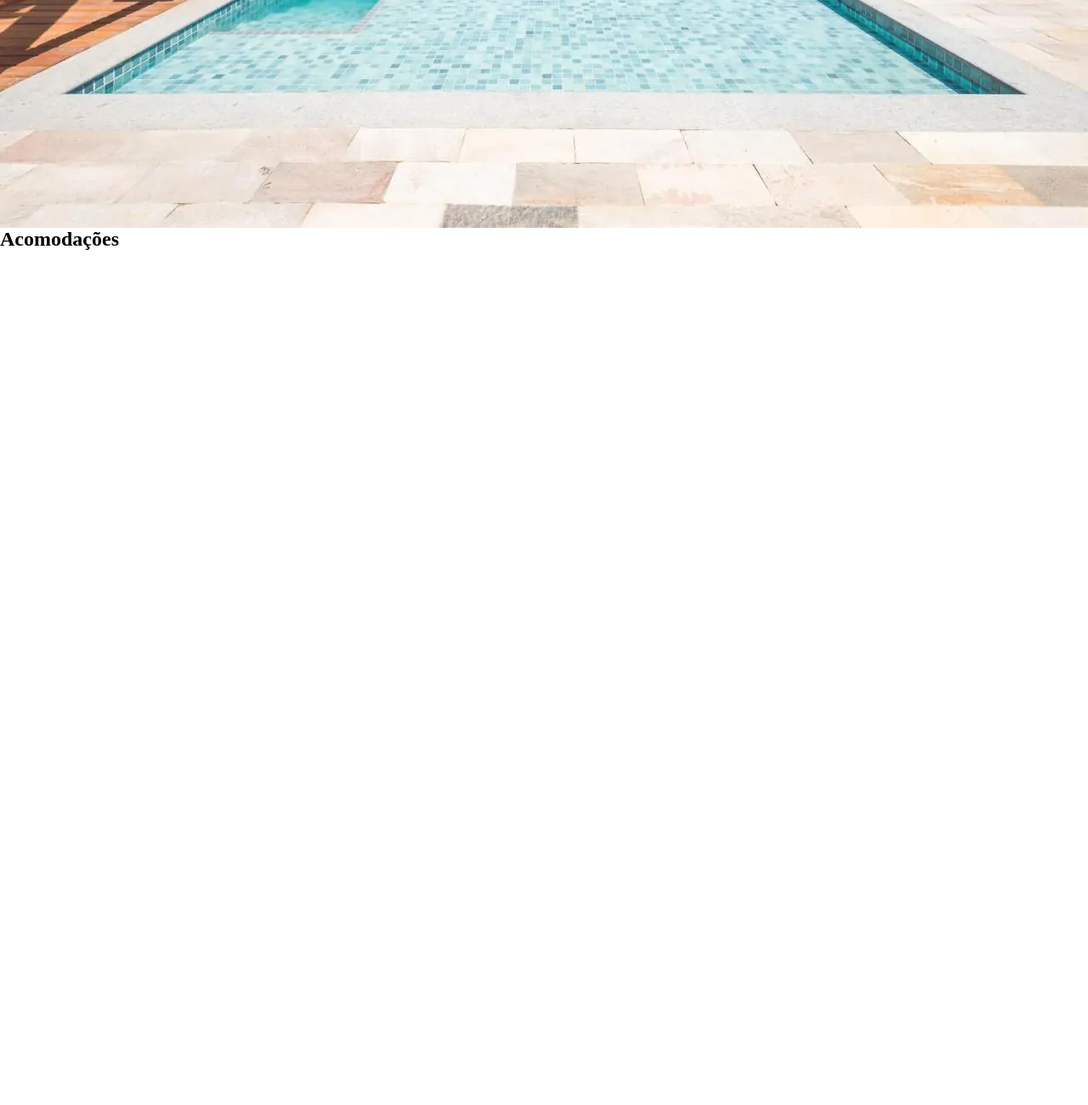
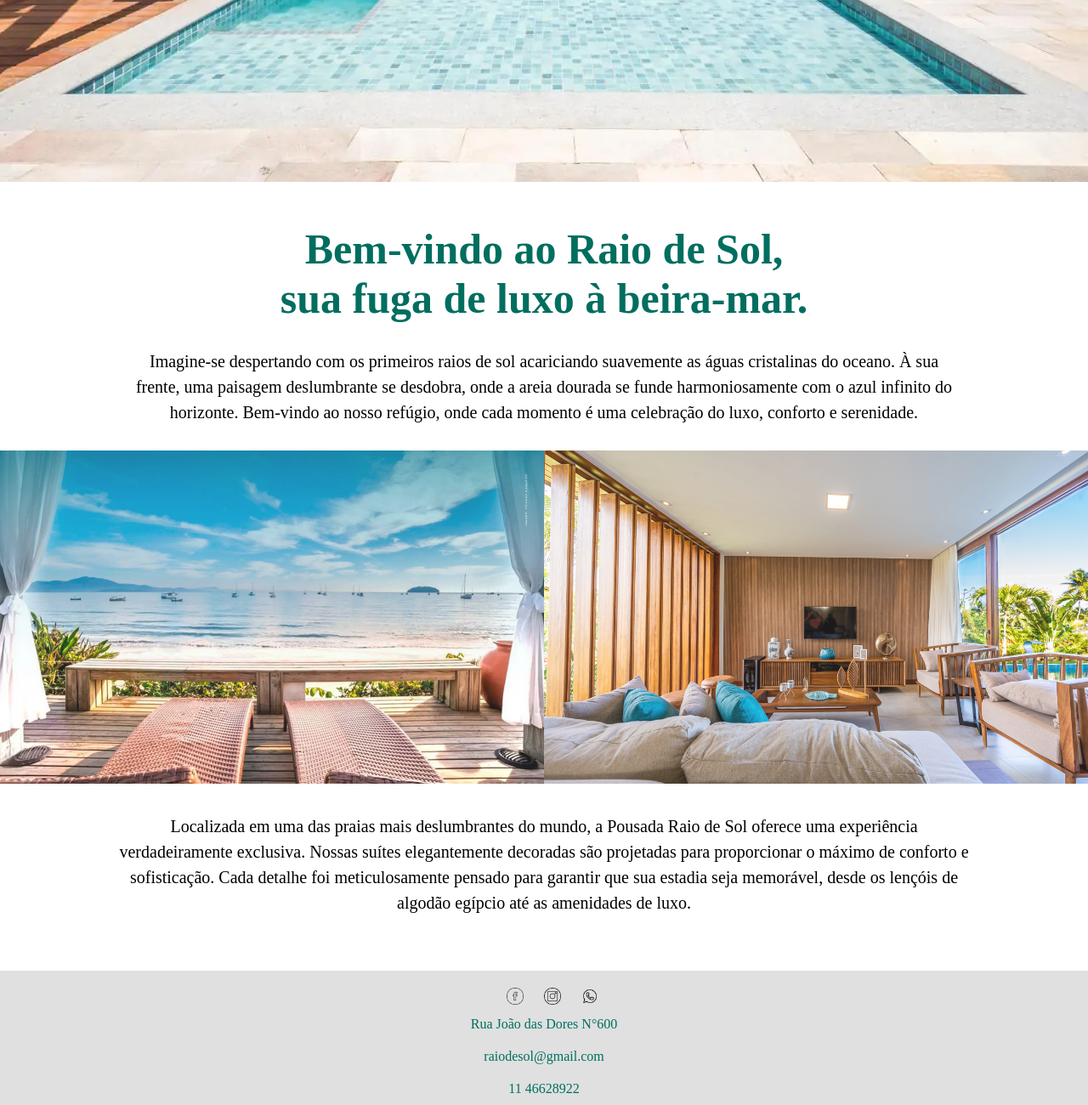
Before and after one commit to klebers022/cp-pousada, a plain HTML site: page index.html in a window 1280 px wide. Shown: the part 586-1886 px from the top of the page at 85% size. Before the commit the page ends 881 px from the top, so only its background shows below. Drawn offline with Linux system fonts and the light colour scheme; a web font is replaced by a local one.

Commit message:
pagina inicial completa

```diff
--- a/css/style.css
+++ b/css/style.css
@@ -2,13 +2,22 @@
     margin: 0;
     padding: 0;
     box-sizing: border-box;
+    font-family: "Oranienbaum", serif;
+
+}
+
+header{
+    background-image: url(/image/pousadas-pe-areia-litoral-norte-sp-villa-sape-pousada.webp);
+    background-repeat: no-repeat;
+    background-size: 100%;
+    height: 100vh;
 }
 
 header nav{
     color: white;
 }
 
-header nav ul {
+header nav ul  {
     display: flex;
     justify-content: space-evenly;
     list-style: none;
@@ -16,6 +25,11 @@ header nav ul {
     font-size: 20px;
     padding: 10px;
 
+}
+
+header ul li a {
+    color: white;
+    text-decoration: none;
 }
 
 header nav ul li:hover{
@@ -27,16 +41,90 @@ header h1{
     text-align: center;
     padding: 50px;
     font-size: 60px;
+    font-weight: 400;
+    font-style: normal;
+
 }
 
 .sol{
-    color: rgb(245, 132, 51);
+    color: #F29422;
     font-weight: bolder;
 }
 
-header{
-    background-image: url(/image/pousadas-pe-areia-litoral-norte-sp-villa-sape-pousada.webp);
-    background-repeat: no-repeat;
-    background-size: 100%;
-    height: 854px;
+.box-1{
+    width: 80%;
+    margin: auto;
+    text-align: center;
 }
+
+.box-1 h2 {
+    margin-top: 50px;
+    color: #006E5F;
+    font-size: 50px;
+}
+.box-1 h3 {
+
+    color: #006E5F;
+    font-size: 50px;
+}
+
+.box-1 p {
+    padding: 30px;
+    font-size: 20px;
+    line-height: 30px;
+}
+
+.box-2{
+    display: flex;
+}
+
+.box-2 img{
+    width: 50%;
+    filter: opacity(90%);
+
+}
+
+.box-2 img:hover{
+    filter: opacity(100%);
+
+}
+
+.box-3{
+    width: 80%;
+    margin: auto;
+    /* text-align: center; */
+}
+
+
+.box-3 p {
+    margin-top: 30px;
+    font-size: 20px;
+    line-height: 30px;
+    padding: 5px;
+    text-align: center;
+
+}
+
+
+footer{
+    margin-top: 60px;
+    text-align: center;
+    background-color: #DFE0DF;
+    color: #006E5F;
+
+}
+
+footer p {
+    padding: 10px;
+
+}
+
+.icon{
+    width: 20px;
+    margin-left: 20px;
+    margin-top: 20px;
+}
+
+.icon:hover {
+    transform: scale(1.1);
+}
--- a/index.html
+++ b/index.html
@@ -1,32 +1,81 @@
 <!DOCTYPE html>
-<html lang="en">
+<html lang="pt-br">
   <head>
-    <meta charset="UTF-8">
-    <meta name="viewport" content="width=device-width, initial-scale=1.0">
+    <meta charset="UTF-8" />
+    <meta name="viewport" content="width=device-width, initial-scale=1.0" />
     <title>Document</title>
-    <link rel="stylesheet" href="/css/style.css">
+    <link rel="stylesheet" href="/css/style.css" />
+
+    <link rel="preconnect" href="https://fonts.googleapis.com" />
+    <link rel="preconnect" href="https://fonts.gstatic.com" crossorigin />
+    <link href="https://fonts.googleapis.com/css2?family=Oranienbaum&display=swap"
+    rel="stylesheet"
+    />
   </head>
   <body>
-    <div>
+    <div></div>
 
-    </div>
+    <!--cabecalho-->
     <header>
       <nav>
         <ul>
-                <li>Sobre Nos</li>
-                <li>Acomodações</li>
-                <li>Reservas</li>
+          <li><a href="/html/acomodacoes.html">Acomodações</a></li>
+          <li><a href="/html/reservas.html">Reservas</a></li>
+          <li><a href="/html/sobre.html">Sobre nos</a></li>
         </ul>
       </nav>
 
+      <!--span ultilizado para estilizar a palavra "sol"-->
       <h1>Pousada Raio de <span class="sol">Sol</span></h1>
     </header>
 
     <main>
-        <section>
-            <h2>Acomodações</h2>
+      <div class="container">
+        <section class="box-1">
+          <h2>Bem-vindo ao Raio de Sol,</h2>
+          <h3>sua fuga de luxo à beira-mar.</h3>
+
+          <p>
+            Imagine-se despertando com os primeiros raios de sol acariciando
+            suavemente as águas cristalinas do oceano. À sua frente, uma
+            paisagem deslumbrante se desdobra, onde a areia dourada se funde
+            harmoniosamente com o azul infinito do horizonte. Bem-vindo ao nosso
+            refúgio, onde cada momento é uma celebração do luxo, conforto e
+            serenidade.
+          </p>
         </section>
 
+        <section class="box-2">
+          <img src="/image/praia (1).jpg" alt="" />
+          <img src="/image/Casa-de-alto-luxo-a-venda-em-Praia-do-Forte-Bahia-23.jpg"
+            alt=""
+          />
+        </section>
+
+        <section class="box-3">
+          <p>
+            Localizada em uma das praias mais deslumbrantes do mundo, a Pousada
+            Raio de Sol oferece uma experiência verdadeiramente exclusiva.
+            Nossas suítes elegantemente decoradas são projetadas para
+            proporcionar o máximo de conforto e sofisticação. Cada detalhe foi
+            meticulosamente pensado para garantir que sua estadia seja
+            memorável, desde os lençóis de algodão egípcio até as amenidades de
+            luxo.
+          </p>
+        </section>
+      </div>
+
+      <footer>
+        <img class="icon" src="/image/facebook.png" alt="" />
+        <img class="icon" src="/image/instagram (1).png" alt="" />
+        <img class="icon" src="/image/whatsapp.png" alt="" />
+
+        <div class="rodape">
+          <p>Rua João das Dores N°600</p>
+          <p>raiodesol@gmail.com</p>
+          <p>11 46628922</p>
+        </div>
+      </footer>
     </main>
   </body>
 </html>
```
Also changed, not shown: html/acomodacoes.html (added, +11 -0 lines), html/reservas.html (added, +11 -0 lines), html/sobre.html (added, +11 -0 lines), image/Casa-de-alto-luxo-a-venda-em-Praia-do-Forte-Bahia-23.jpg (added), image/facebook.png (added), image/instagram (1).png (added), image/instagram.png (added), image/praia (1).jpg (added), image/whatsapp.png (added). Lines whose indentation alone changed are shown as unchanged.
